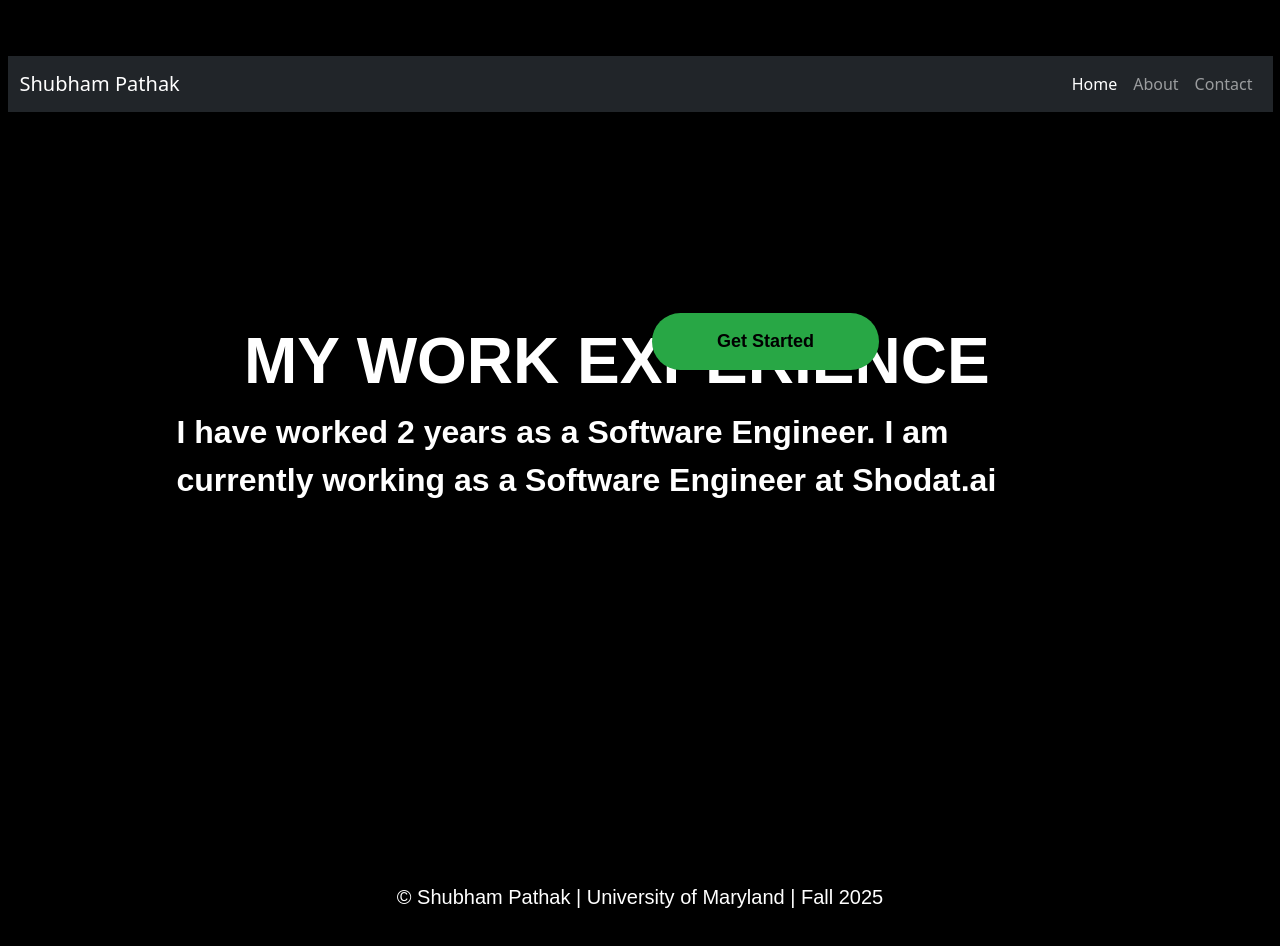
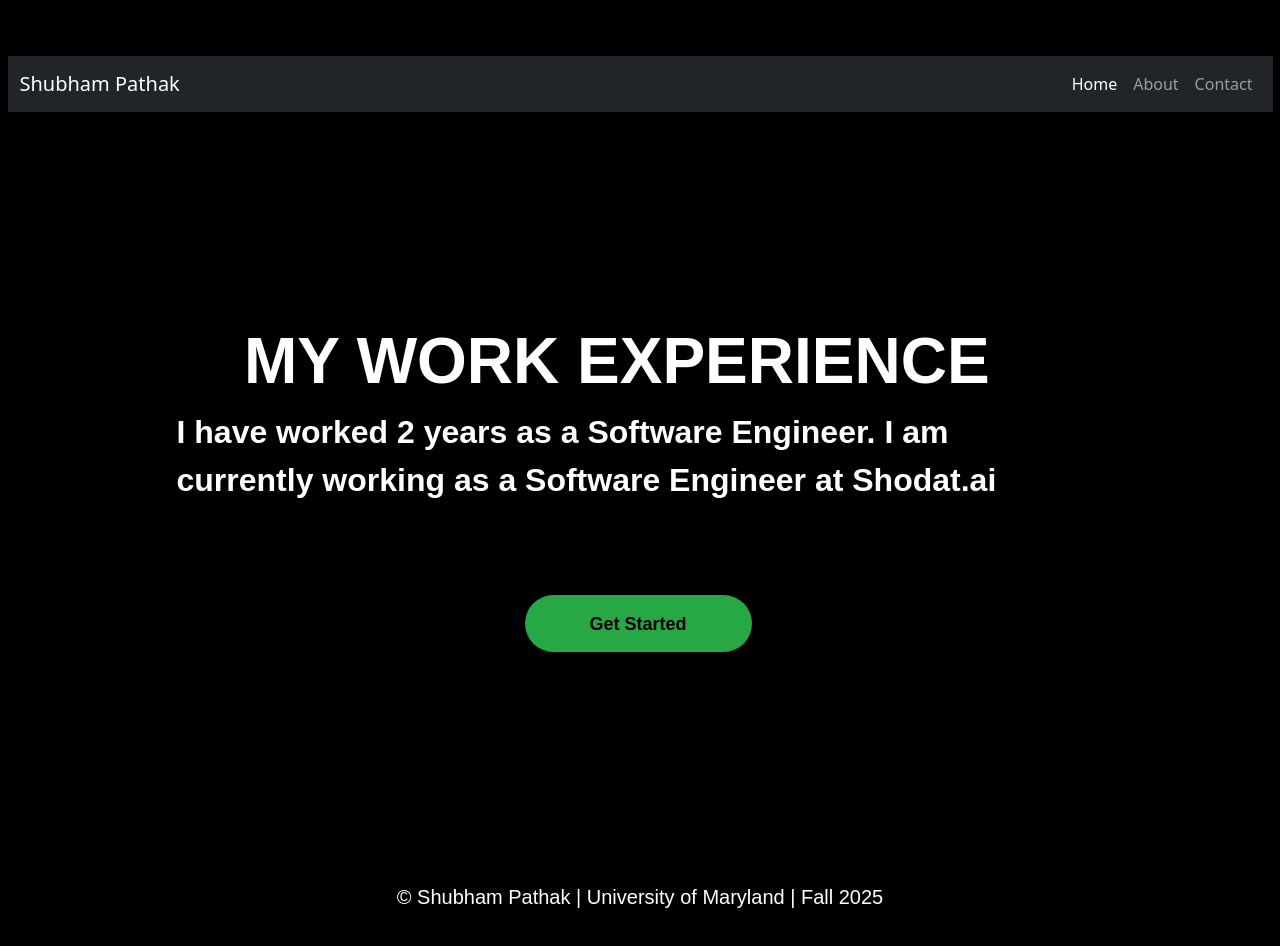
Before and after one commit to subpa/748-shubham-pathak, a plain HTML site: page index.html in a window 1280 px wide. Drawn offline with nearby package versions, Linux system fonts and the light colour scheme.

Commit message:
Fix button positioning - remove Bootstrap grid conflicts

```diff
--- a/css/styles.css
+++ b/css/styles.css
@@ -97,7 +97,9 @@
   border-radius: 40px;
   width: 227px;
   height: 57px;
-  position: relative;
+  position: absolute;
+  left: 453px;
+  top: 282px;
   overflow: hidden;
   display: flex;
   align-items: center;
@@ -111,14 +113,17 @@
 }
 .get-started {
   color: #000000;
-  text-align: center;
+  text-align: left;
   font-family: "Montserrat-Bold", sans-serif;
   font-size: 18px;
   font-weight: 700;
-  position: relative;
+  position: absolute;
+  left: 50%;
+  translate: -50% -50%;
+  top: 50%;
   display: flex;
   align-items: center;
-  justify-content: center;
+  justify-content: flex-start;
 }
 .footer {
   padding: 10px;
--- a/index.html
+++ b/index.html
@@ -59,9 +59,6 @@
       </nav>
     </div>
     <div class="hero-section">
-      <div class="container">
-        <div class="row">
-          <div class="col-md-6">
       <div class="my-work-experience">My work experience</div>
       <div
         class="i-have-worked-2-years-as-a-software-engineer-i-am-currently-working-as-a-software-engineer-at-shodat-ai"
@@ -70,13 +67,8 @@
         <br />
         currently working as a Software Engineer at Shodat.ai
       </div>
-          </div>
-          <div class="col-md-6">
       <div class="frame-2">
         <div class="get-started">Get Started</div>
-            </div>
-          </div>
-        </div>
       </div>
     </div>
     <div class="footer">
```
Lines whose indentation alone changed are shown as unchanged.
